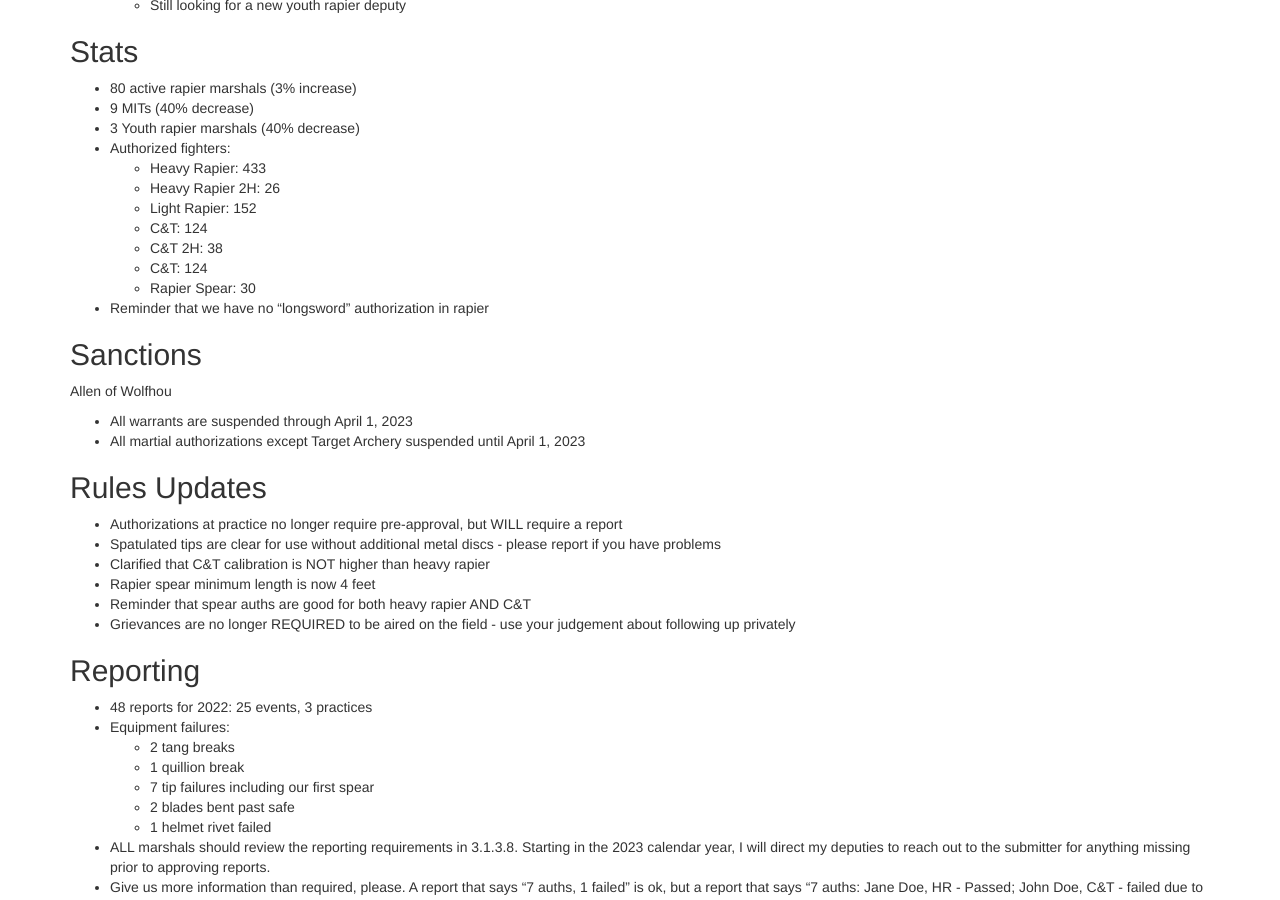
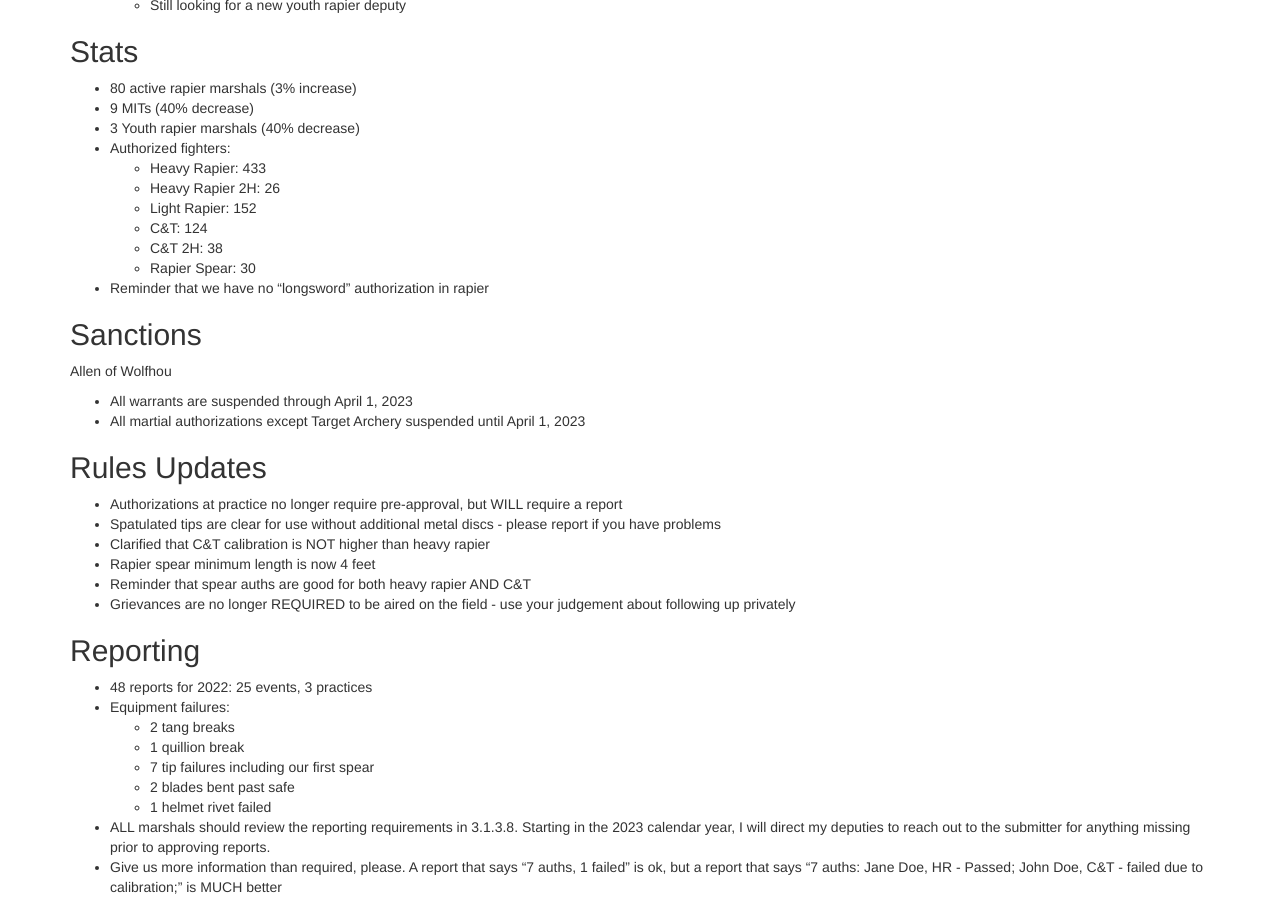
Before and after one commit to academie-de-espee/earl-marshal, a Jekyll site: the page built from rapier/unevent-2022.md, in a window 1280 px wide and 900 px high, scrolled down 525 px. Built offline with Jekyll 4.4.1, drawn with Linux system fonts in a browser that asks for light colours.

Commit message:
Removing duplicate line

```diff
--- a/rapier/unevent-2022.md
+++ b/rapier/unevent-2022.md
@@ -30,7 +30,6 @@ layout: default
     * Light Rapier: 152
     * C&T: 124
     * C&T 2H: 38
-    * C&T: 124
     * Rapier Spear: 30
 * Reminder that we have no "longsword" authorization in rapier
 
```
